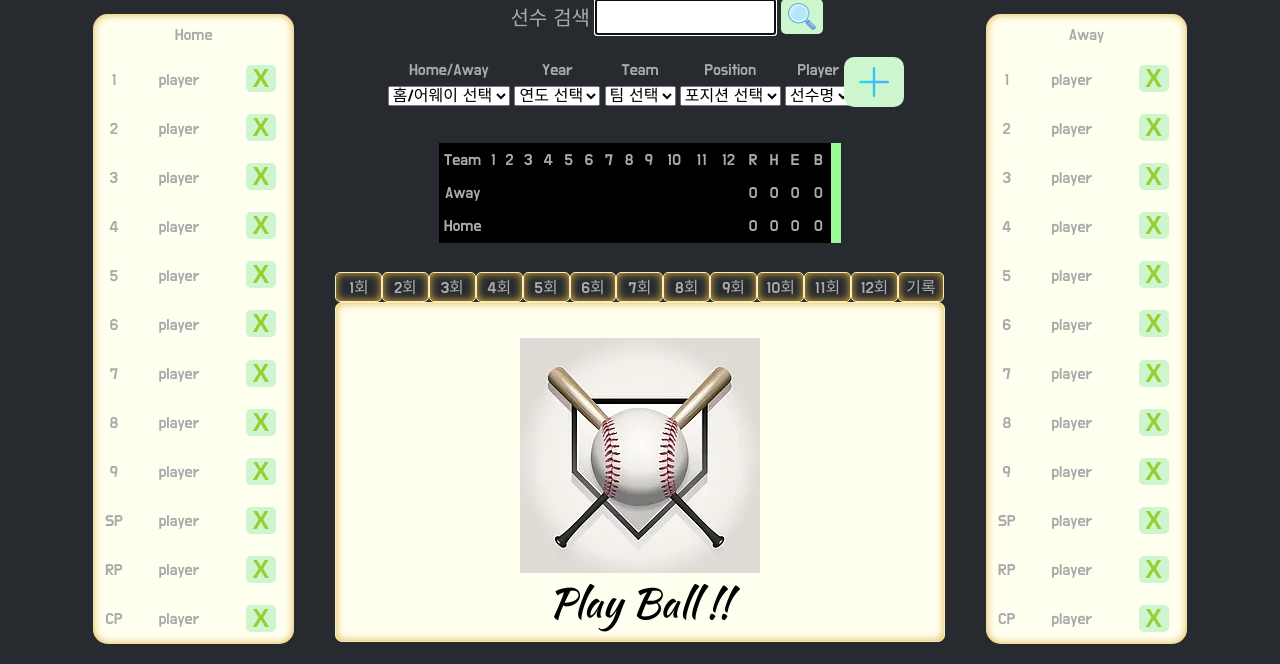
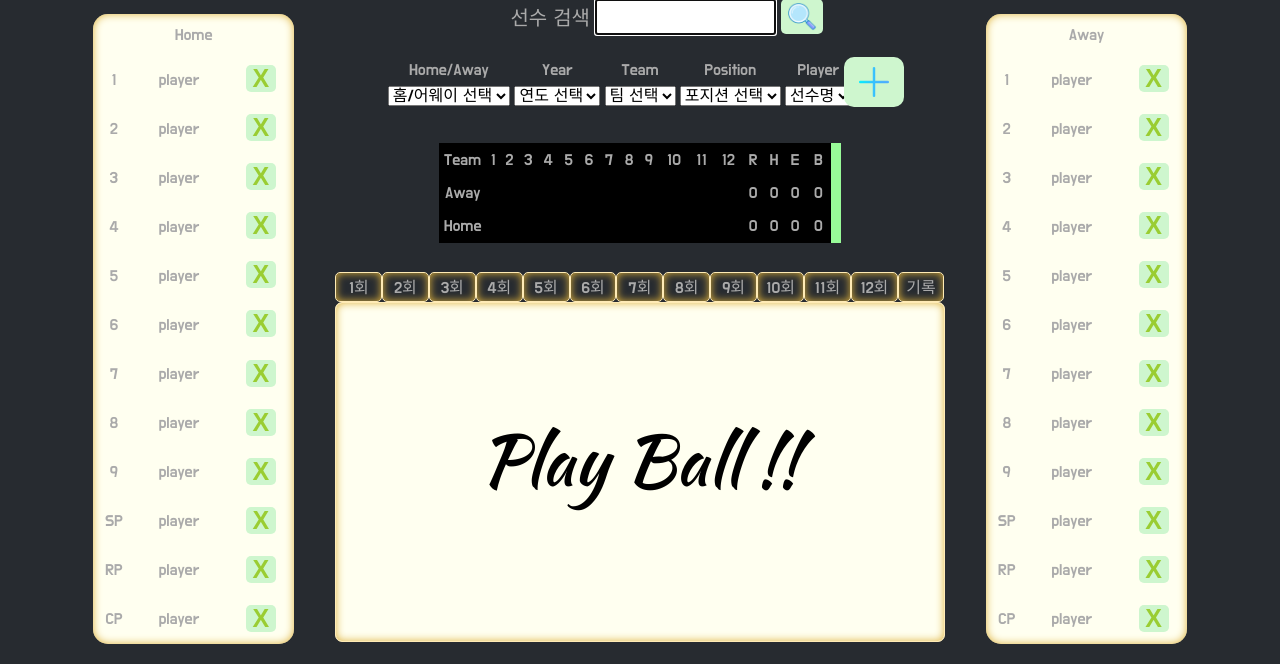
Before and after one commit to vivala0519/New_Baseball_Simulation, a Flask app: page / in a window 1280 px wide. Shown: the part 136-800 px from the top of the page. Run offline with Flask 2, Linux system fonts and the light colour scheme; some libraries are stand-ins or nearby versions.

Commit message:
play ball update

```diff
--- a/static/js/page.js
+++ b/static/js/page.js
@@ -109,7 +109,7 @@ function add_player_common(selectedPlayer, selectedPosition, selected_H_A, selec
     let Year_and_Team = selectedYear + selectedTeam;
     Year_and_Team = Year_and_Team.substring(2, 7);
     console.log(Year_and_Team);
-    selectedPlayer = Year_and_Team + ' ' + selectedPlayer
+    selectedPlayer = Year_and_Team + '  ' + selectedPlayer
     if(selectedPosition != 'P'){
         for(var i = 1; i<=9; i++){
             if(selected_H_A == 'Home') {
--- a/templates/index.html
+++ b/templates/index.html
@@ -391,7 +391,7 @@
                         <div class="gap">&nbsp;</div><br>
                         <div class="record_board"><br>
                             <div>
-                                <button class="play_ball"><div class="play_image"><img src="static/images/icon_1.webp" alt=""></div>
+                                <button class="play_ball">
                                     <div class="play_text">Play Ball !!</div>
                                 </button>
                             </div>
```
Also changed, not shown: static/css/style.css (+6 -1 lines).
